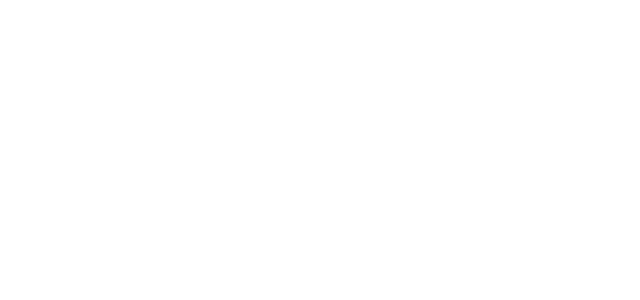
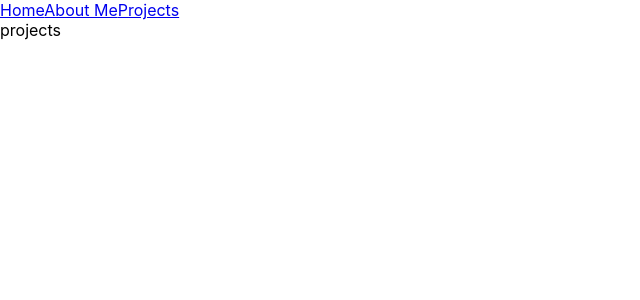
Before and after one commit to rannkimm/Ran-Kim-Portfolio, a React (Create React App) app in the folder client/: page /projects in a window 1280 px wide. Before the commit this address had no page. Shown: the top 300 px of the page, without its empty margins (0-640 px from the left). Built offline with nearby package versions, Linux system fonts and the light colour scheme.

Commit message:
set up Nav component

```diff
--- a/client/src/App.js
+++ b/client/src/App.js
@@ -1,13 +1,18 @@
+import './App.css';
 import { Route, Routes } from 'react-router-dom';
 import Home from './pages/Home'
+import AboutMe from './pages/AboutMe';
+import Projects from './pages/Projects';
+import Nav from './components/Nav';
 
-import './App.css';
-
-function App() {
+const App = () => {
   return (
     <div>
+      <Nav/>
       <Routes>
         <Route path='/' element={<Home/>}/>
+        <Route path='/aboutme' element={<AboutMe/>}/>
+        <Route path='/projects' element={<Projects/>}/>
       </Routes>
     </div>
   );
--- a/client/src/components/Nav.jsx
+++ b/client/src/components/Nav.jsx
@@ -1,6 +1,12 @@
+import { Link } from "react-router-dom"
+
 const Nav = () => {
     return (
-        <div>Nav</div>
+        <div>
+            <Link to='/'>Home</Link>
+            <Link to='/aboutme'>About Me</Link>
+            <Link to='/projects'>Projects</Link>
+        </div>
     )
 }
 
```
